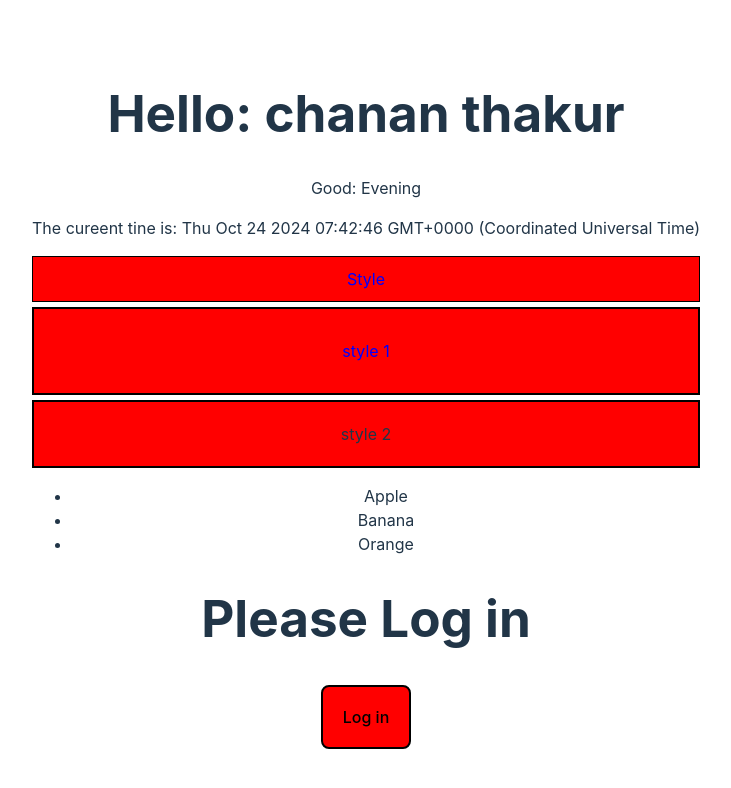
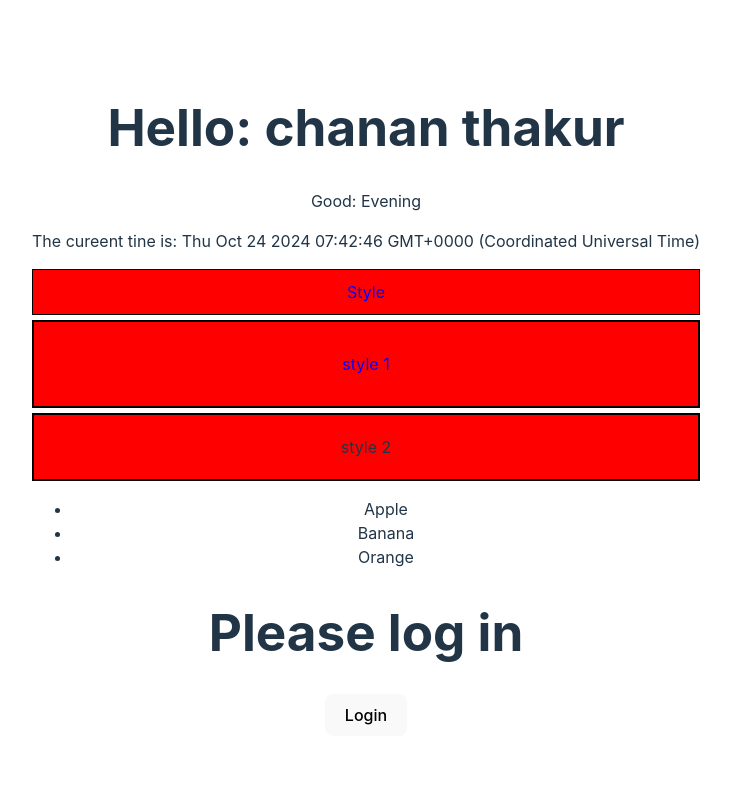
Before and after one commit to CHANDAN-su/reactApplication, a React (Vite) app: page / in a window 1280 px wide. Shown: the top 788 px of the page, without its empty margins (274-1005 px from the left). Built offline with nearby package versions, Linux system fonts and the light colour scheme.

Commit message:
Conditional Rendering with Ternary Operator

```diff
--- a/Component/JavascriptXML.jsx
+++ b/Component/JavascriptXML.jsx
@@ -49,8 +49,11 @@ const Greeting = ({name}) =>{
             ))}
           </ul>
 
-            <h1>{isLoggedIN? "Welcome Back" : "Please Log in"}</h1>
-            {button}
+            {/* <h1>{isLoggedIN? "Welcome Back" : "Please Log in"}</h1>
+            {button} */}
+
+            <h1>{isLoggedIN ? "Welcome back" : "Please log in"}</h1>
+            <button onClick={() => setIsLoggedIN(!isLoggedIN)}>{isLoggedIN ? "Logout" : "Login"}</button>
 
         </>
     )
```
